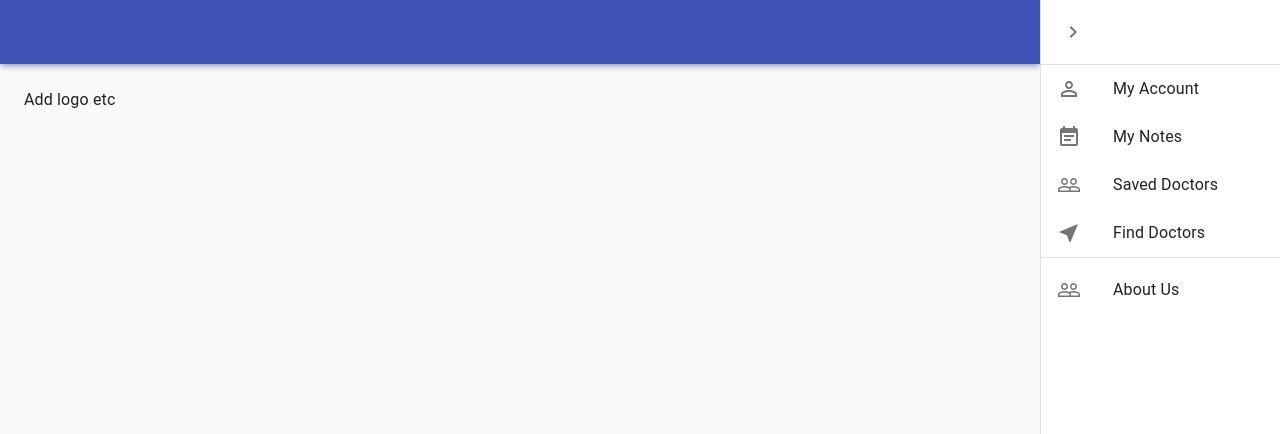
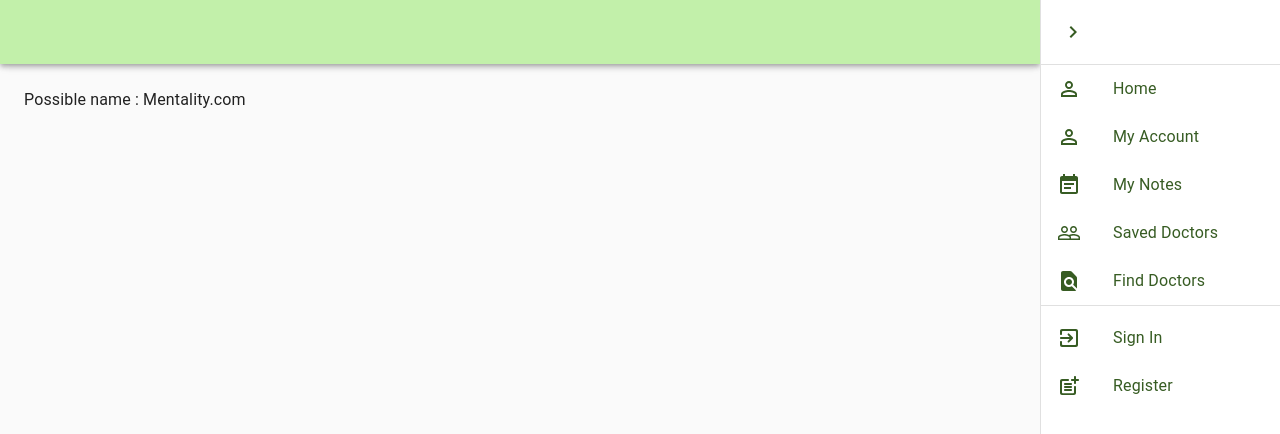
Before and after one commit to NilaSingh/Typescript-Mentality-Frontend, a React (Create React App) app in the folder demo-app/: page / in a window 1280 px wide. Both pictures are taken after a click on the button "open drawer". Shown: the top 434 px of the page. Built offline with nearby package versions, Linux system fonts and the light colour scheme.

Commit message:
main page design

```diff
--- a/demo-app/src/App.js
+++ b/demo-app/src/App.js
@@ -1,15 +1,19 @@
 import React from "react";
+import Home from "./components/Home.js"
+import AccountProfile from "./components/AccountProfile.js"
 import clsx from 'clsx';
-import { makeStyles, useTheme } from '@material-ui/core/styles';
-import MenuIcon from '@material-ui/icons/Menu';
+import { makeStyles, useTheme, withStyles } from '@material-ui/core/styles';
 import ChevronRightIcon from '@material-ui/icons/ChevronRight';
 import ChevronLeftIcon from '@material-ui/icons/ChevronLeft';
 import PeopleOutlineIcon from '@material-ui/icons/PeopleOutline';
-import NearMeIcon from '@material-ui/icons/NearMe';
+import FindInPageRoundedIcon from '@material-ui/icons/FindInPageRounded';
 import EventNoteIcon from '@material-ui/icons/EventNote';
-import SupervisorAccountIcon from '@material-ui/icons/SupervisorAccount';
 import PersonOutlineIcon from '@material-ui/icons/PersonOutline';
-import {
+import ExitToAppRoundedIcon from '@material-ui/icons/ExitToAppRounded';
+import PostAddRoundedIcon from '@material-ui/icons/PostAddRounded';
+import { BrowserRouter as Router, Switch, Route, Link, Redirect } from "react-router-dom";
+import SignUp from "./components/SignUp"
+import DehazeSharpIcon from '@material-ui/icons/DehazeSharp';import {
   Button,
   List,
   ListItemText,
@@ -27,6 +31,12 @@ import {
   Grid,
 } from "@material-ui/core";
 const drawerWidth = 240;
+
+const TypographyStyle = withStyles({
+  root: {
+    color: "#375C23",
+  }
+})(Typography);
 
 const useStyles = makeStyles((theme) => ({
   root: {
@@ -85,7 +95,7 @@ const useStyles = makeStyles((theme) => ({
   },
 }));
 
-function App() {
+export default function App() {
   const classes = useStyles();
   const theme = useTheme();
   const [open, setOpen] = React.useState(false);
@@ -98,26 +108,29 @@ function App() {
     setOpen(false);
   };
 
-  return (
+  const handleAccount = (e) => {
+    e.preventDefault()
+  }
+return(
   <div className={classes.root}>
     <CssBaseline />
     <AppBar
       position="fixed"
+      style={{background:"#C2F0AA"}}
       className={clsx(classes.appBar, {
         [classes.appBarShift]: open,
       })}
     >
     <Toolbar>
-          <Typography variant="h6" noWrap className={classes.title}>
+        <Typography variant="h6" noWrap className={classes.title} >
         </Typography>
         <IconButton
-            color="inherit"
           aria-label="open drawer"
           edge="end"
           onClick={handleDrawerOpen}
           className={clsx(open && classes.hide)}
         >
-            <MenuIcon />
+          <DehazeSharpIcon />
         </IconButton>
       </Toolbar>
       </AppBar>
@@ -128,7 +141,7 @@ function App() {
     >
       <div className={classes.drawerHeader} />
       <Typography paragraph>
-        Add logo etc
+      Possible name : Mentality.com
       </Typography>
     </main>
     <Drawer
@@ -142,60 +155,96 @@ function App() {
     >
       <div className={classes.drawerHeader}>
         <IconButton onClick={handleDrawerClose}>
-            {theme.direction === 'rtl' ? <ChevronLeftIcon /> : <ChevronRightIcon />}
+          {theme.direction === 'rtl' ? <ChevronLeftIcon style={{color:'#375C23'}}/> : <ChevronRightIcon style={{color:'#375C23'}}/>}
         </IconButton>
       </div>
       <Divider />
-          {['My Account', 'My Notes'].map((text, index) => (
-            <ListItem button key={text}>
-              <ListItemIcon>{index % 2 === 0 ? <PersonOutlineIcon />: <EventNoteIcon />}</ListItemIcon>
+      <Router>
+      <TypographyStyle>
+      {['Home'].map((text, index) => (
+          <ListItem
+          button key={text}
+          component={Link} to='/'
+          >
+            <ListItemIcon><PersonOutlineIcon style={{color:'#375C23'}}/></ListItemIcon>
             <ListItemText primary={text} />
           </ListItem>
         ))}
-          {['Saved Doctors', 'Find Doctors'].map((text, index) => (
-            <ListItem button key={text}>
-              <ListItemIcon>{index % 2 === 0 ? <PeopleOutlineIcon />: <NearMeIcon />}</ListItemIcon>
+        {['My Account'].map((text, index) => (
+          <ListItem
+          button key={text}
+          component={Link} to='/my-account'
+          href="/my-account"
+          >
+            <ListItemIcon><PersonOutlineIcon style={{color:'#375C23'}}/></ListItemIcon>
+            <ListItemText primary={text} />
+          </ListItem>
+        ))}
+        {['My Notes'].map((text, index) => (
+          <ListItem
+          button key={text}
+          component={Link} to='/my-notes'
+          >
+            <ListItemIcon><EventNoteIcon style={{color:'#375C23'}}/></ListItemIcon>
+            <ListItemText primary={text} />
+          </ListItem>
+        ))}
+       {['Saved Doctors'].map((text, index) => (
+          <ListItem
+          button key={text}
+          component={Link} to='/saved-doctors'
+          >
+            <ListItemIcon><PeopleOutlineIcon style={{color:'#375C23'}}/></ListItemIcon>
+            <ListItemText primary={text} />
+          </ListItem>
+        ))}
+       {['Find Doctors'].map((text, index) => (
+          <ListItem
+          button key={text}
+          component={Link} to='/find-doctor'
+          >
+            <ListItemIcon><FindInPageRoundedIcon style={{color:'#375C23'}}/></ListItemIcon>
             <ListItemText primary={text} />
           </ListItem>
         ))}
       <Divider />
       <List>
-        {['About Us'].map((text, index) => (
-            <ListItem button key={text}>
-              <ListItemIcon><PeopleOutlineIcon /></ListItemIcon>
+      {['Sign In'].map((text, index) => (
+          <ListItem
+          button key={text}
+          component={Link} to='/sign-in'
+          >
+            <ListItemIcon><ExitToAppRoundedIcon style={{color:'#375C23'}}/></ListItemIcon>
+            <ListItemText primary={text} />
+          </ListItem>
+        ))}
+      {['Register'].map((text, index) => (
+          <ListItem
+          button key={text}
+          component={Link} to='/register'
+          >
+            <ListItemIcon><PostAddRoundedIcon style={{color:'#375C23'}}/></ListItemIcon>
             <ListItemText primary={text} />
           </ListItem>
         ))}
       </List>
+      </TypographyStyle>
+
+      </Router>
       </Drawer>
-    </div>
-  );
-}
+
+      <Router>
+        <Switch>
+          <Route path to="/my-account" >
+            <AccountProfile />
+          </Route>
+          <Route path to="/sign-up">
+            <SignUp />
+          </Route>
+        </Switch>
+      </Router>
 
 
-// import logo from './logo.svg';
-// import './App.css';
-// import React from 'react';
-// function App() {
-//   return (
-//     <div className="App">
-//     <p>hi</p>
-//       <header className="App-header">
-//         <img src={logo} className="App-logo" alt="logo" />
-//         <p>
-//           Welcome <code>src/App.js</code> and save to reload.
-//         </p>
-//         <a
-//           className="App-link"
-//           href="https://reactjs.org"
-//           target="_blank"
-//           rel="noopener noreferrer"
-//         >
-//           Learn React
-//         </a>
-//       </header>
-//     </div>
-//   );
-// }
-
-export default App;
+    </div>
+)
+}
--- /dev/null
+++ b/demo-app/src/components/AccountProfile.js
@@ -0,0 +1,7 @@
+import React from "react";
+
+export default function AccountProfile(){
+    return(
+        <div>hi</div>
+    )
+}
--- a/package.json
+++ b/package.json
@@ -1,6 +1,8 @@
 {
   "dependencies": {
     "@material-ui/core": "^4.11.3",
-    "@material-ui/icons": "^4.11.2"
+    "@material-ui/icons": "^4.11.2",
+    "react-router": "^5.2.0",
+    "react-router-dom": "^5.2.0"
   }
 }
```
Also changed, not shown: demo-app/src/components/FindDoctor.js (added), demo-app/src/components/Home.js (added), demo-app/src/components/SavedDoctors.js (added), demo-app/src/components/SignIn.js (added), demo-app/src/components/SignUp.js (added), 1 other file (tests, documents, lock files or other folders). Lines whose indentation alone changed are shown as unchanged.
